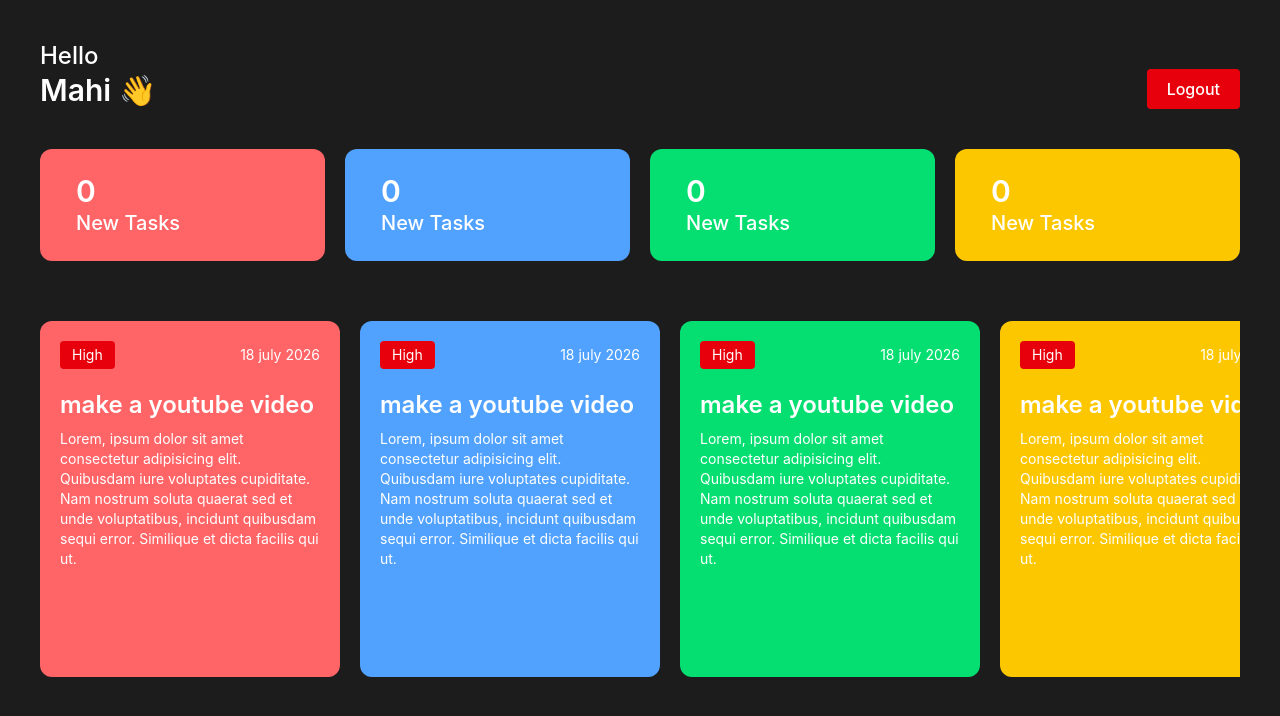
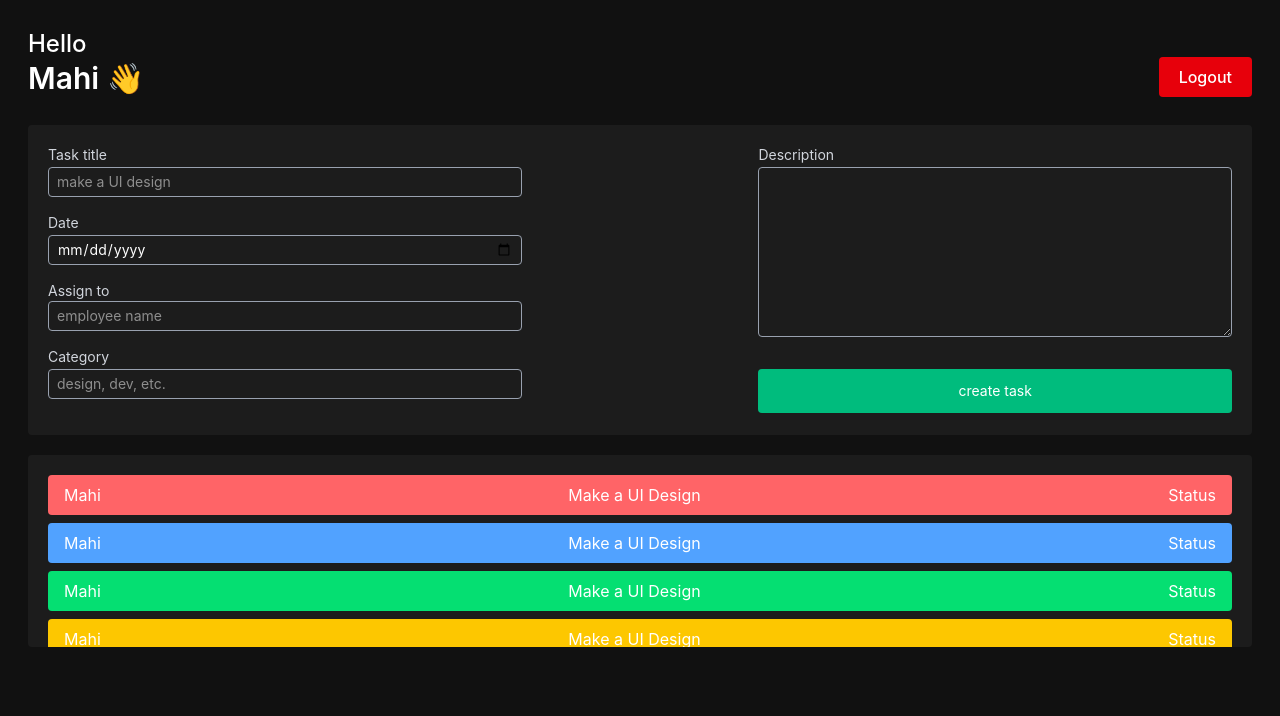
Before and after one commit to singhmahipal/Employ-Management-System, a React (Vite) app: page / in a window 1280 px wide. Shown: the top 716 px of the page. Built offline with nearby package versions, Linux system fonts and the light colour scheme.

Commit message:
create adminDashboard

```diff
--- a/src/App.jsx
+++ b/src/App.jsx
@@ -1,12 +1,14 @@
 import React from "react";
 import Login from "./components/Auth/Login.jsx";
 import EmployeeDashboard from "./components/Dashboard/EmployeeDashboard.jsx";
+import AdminDashboard from "./components/Dashboard/AdminDashboard.jsx";
 
 const App = () => {
   return (
     <>
       {/* <Login /> */}
-      <EmployeeDashboard />
+      {/* <EmployeeDashboard /> */}
+      <AdminDashboard />
     </>
   );
 };
--- a/src/components/Dashboard/AdminDashboard.jsx
+++ b/src/components/Dashboard/AdminDashboard.jsx
@@ -0,0 +1,16 @@
+import React from "react";
+import Header from "../other/Header";
+import CreateTask from "../other/CreateTask";
+import AllTask from "../other/AllTask";
+
+const AdminDashboard = () => {
+  return (
+    <div className="h-screen w-full p-7">
+      <Header />
+      <CreateTask />
+      <AllTask />
+    </div>
+  );
+};
+
+export default AdminDashboard;
--- /dev/null
+++ b/src/components/other/AllTask.jsx
@@ -0,0 +1,35 @@
+import React from "react";
+
+const AllTask = () => {
+  return (
+    <div className="bg-[#1c1c1c] p-5 rounded mt-5 h-48 overflow-auto">
+      <div className="bg-red-400 mb-2 py-2 px-4 flex justify-between rounded">
+        <h2>Mahi</h2>
+        <h3>Make a UI Design</h3>
+        <h5>Status</h5>
+      </div>
+      <div className="bg-blue-400 mb-2 py-2 px-4 flex justify-between rounded">
+        <h2>Mahi</h2>
+        <h3>Make a UI Design</h3>
+        <h5>Status</h5>
+      </div>
+      <div className="bg-green-400 mb-2 py-2 px-4 flex justify-between rounded">
+        <h2>Mahi</h2>
+        <h3>Make a UI Design</h3>
+        <h5>Status</h5>
+      </div>
+      <div className="bg-yellow-400 mb-2 py-2 px-4 flex justify-between rounded">
+        <h2>Mahi</h2>
+        <h3>Make a UI Design</h3>
+        <h5>Status</h5>
+      </div>
+      <div className="bg-purple-400 mb-2 py-2 px-4 flex justify-between rounded">
+        <h2>Mahi</h2>
+        <h3>Make a UI Design</h3>
+        <h5>Status</h5>
+      </div>
+    </div>
+  );
+};
+
+export default AllTask;
--- /dev/null
+++ b/src/components/other/CreateTask.jsx
@@ -0,0 +1,60 @@
+import React from "react";
+
+const CreateTask = () => {
+  return (
+    <div className="p-5 bg-[#1c1c1c] mt-7 rounded">
+      <form
+        action=""
+        className="flex flex-wrap w-full items-start justify-between"
+      >
+        <div className="w-1/2">
+          <div>
+            <h3 className="text-sm text-gray-300 mb-0.5">Task title</h3>
+            <input
+              type="text"
+              className="text-sm py-1 px-2 w-4/5 rounded outline-none bg-transparent border border-gray-400 mb-4"
+              placeholder="make a UI design"
+            />
+          </div>
+          <div>
+            <h3 className="text-sm text-gray-300 mb-0.5">Date</h3>
+            <input
+              type="date"
+              className="text-sm py-1 px-2 w-4/5 rounded outline-none bg-transparent border border-gray-400 mb-4"
+            />
+          </div>
+          <div>
+            <h3 className="text-sm text-gray-300 mmb-0.5">Assign to</h3>
+            <input
+              type="text"
+              className="text-sm px-2 py-1 w-4/5 outline-none border border-gray-400 rounded bg-transparent mb-4"
+              placeholder="employee name"
+            />
+          </div>
+          <div>
+            <h3 className="text-sm text-gray-300 mb-0.5">Category</h3>
+            <input
+              type="text"
+              className="text-sm px-2 py-1 w-4/5 border border-gray-400 rounded bg-transparent outline-none mb-4"
+              placeholder="design, dev, etc."
+            />
+          </div>
+        </div>
+        <div className="w-2/5 flex flex-col items-start">
+          <h3 className="text-sm text-gray-300 mb-0.5">Description</h3>
+          <textarea
+            name="description"
+            className="text-sm border border-gray-400 outline-none w-full px-2 py-1 rounded text-transparent mb-4"
+            rows={8}
+            id=""
+          ></textarea>
+          <button className="bg-emerald-500 py-3 hover:bg-emerald-600 px-5 rounded text-sm mt-4 w-full">
+            create task
+          </button>
+        </div>
+      </form>
+    </div>
+  );
+};
+
+export default CreateTask;
```
